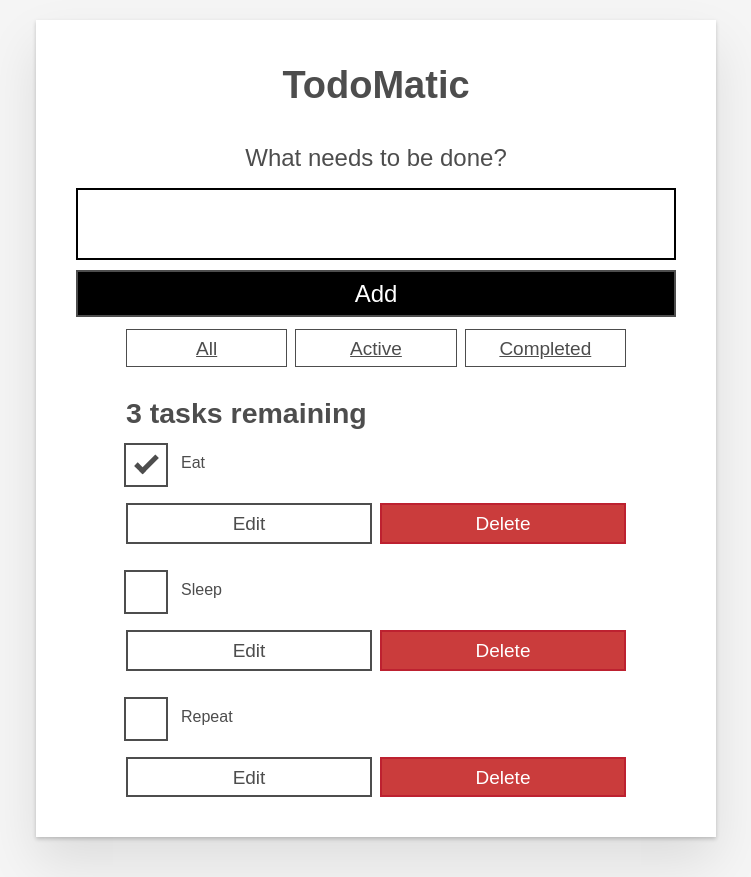
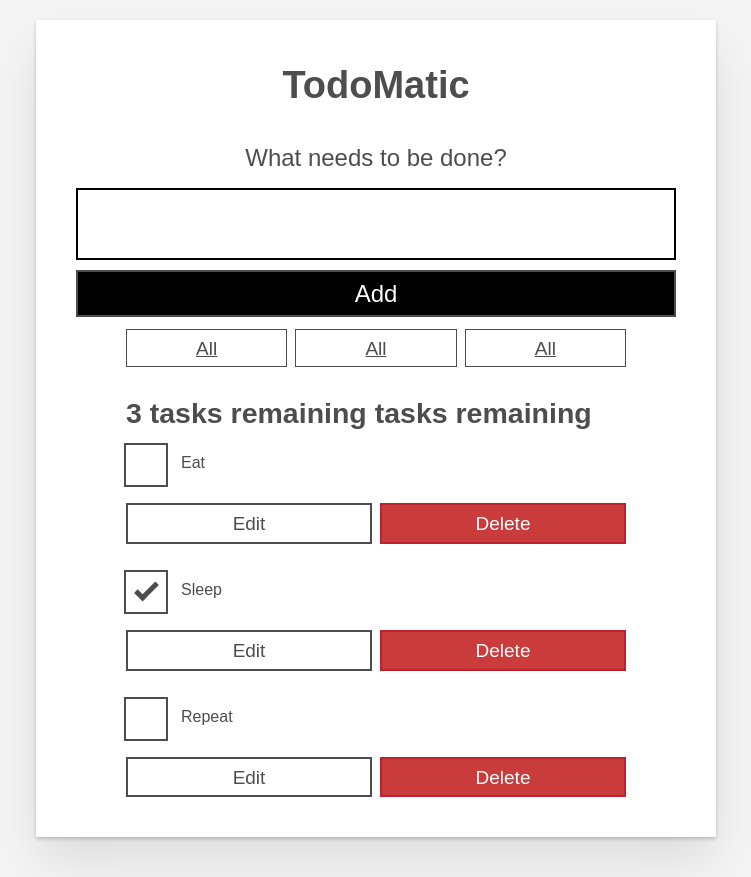
Before and after one commit to raghavkanwal/moz-react-todo, a React (Create React App) app: page / in a window 1280 px wide. Shown: the whole page, without its empty margins (264-1015 px from the left). Built offline with nearby package versions, Linux system fonts and the light colour scheme.

Commit message:
dynamic keys in react using nanoid

```diff
--- a/package.json
+++ b/package.json
@@ -6,6 +6,7 @@
     "@testing-library/jest-dom": "^5.16.4",
     "@testing-library/react": "^13.2.0",
     "@testing-library/user-event": "^13.5.0",
+    "nanoid": "^3.3.4",
     "react": "^18.1.0",
     "react-dom": "^18.1.0",
     "react-scripts": "5.0.1",
--- a/src/App.js
+++ b/src/App.js
@@ -1,91 +1,43 @@
+import React, { useState } from 'react';
+import Todo from "./components/Todo";
+import Form from "./components/Form";
+import FilterButton from "./components/FilterButton";
+import { nanoid } from "nanoid";
+
 function App(props) {
-  const subject = props.subject;
+  function addTask(name) {
+    const newTask = { id: `todo-${nanoid()}`, name: name, completed: false};
+    setTasks([...tasks, newTask]);
+  }
+
+  const [tasks, setTasks] = useState(props.tasks);
+
+  const taskList = tasks.map(task => {
+    return <Todo key={task.id} id={task.id} name={task.name} completed={task.completed} />;
+  });
+
+  const tasksNoun = taskList.length !== 1 ? 'tasks' : 'task';
+  const headingText = `${taskList.length} ${tasksNoun} remaining`;
+
   return (
     <div className="todoapp stack-large">
       <h1>TodoMatic</h1>
-      <form>
-        <h2 className="label-wrapper">
-          <label htmlFor="new-todo-input" className="label__lg">What needs to be done?</label>
-        </h2>
-
-        <input type="text" id="new-todo-input" className="input input__lg" name="text" autoComplete="off"/>
-        <button type="submit" className="btn btn__primary btn__lg">Add</button>
-      </form>
+      <Form addTask={addTask}/>
       <div className="filters btn-group stack-exception">
-        <button type="button" className="btn toggle-btn" aria-pressed="true">
-          <span className="visually-hidden">Show</span>
-          <span> all</span>
-          <span className="visually-hidden"> tasks</span>
-        </button>
-        <button type="button" className="btn toggle-btn" aria-pressed="true">
-          <span className="visually-hidden">Show</span>
-          <span>Active</span>
-          <span className="visually-hidden"> tasks</span>
-        </button>
-        <button type="button" className="btn toggle-btn" aria-pressed="true">
-          <span className="visually-hidden">Show</span>
-          <span>Completed</span>
-          <span className="visually-hidden"> tasks</span>
-        </button>
+        <FilterButton />
+        <FilterButton />
+        <FilterButton />
       </div>
 
       <h2 id="list-heading">
-        3 tasks remaining
+        {headingText} tasks remaining
       </h2>
 
       <ul
-        role="list"
         className="todo-list stack-large stack-exception"
         aria-labelledby="list-heading"
       >
-        <li className="todo stack-small">
-          <div className="c-cb">
-            <input id="todo-0" type="checkbox" defaultChecked={true} />
-            <label className="todo-label" htmlFor="todo-0">
-              Eat
-            </label>
-          </div>
-          <div className="btn-group">
-            <button type="button" className="btn">
-              Edit <span className="visually-hidden">Eat</span>
-            </button>
-            <button type="button" className="btn btn__danger">
-              Delete <span className="visually-hidden">Eat</span>
-            </button>
-          </div>
-        </li>
-        <li className="todo stack-small">
-          <div className="c-cb">
-            <input id="todo-1" type="checkbox" />
-            <label className="todo-label" htmlFor="todo-1">
-              Sleep
-            </label>
-          </div>
-          <div className="btn-group">
-            <button type="button" className="btn">
-              Edit <span className="visually-hidden">Sleep</span>
-            </button>
-            <button type="button" className="btn btn__danger">
-              Delete <span className="visually-hidden">Sleep</span>
-            </button>
-          </div>
-        </li>
-        <li className="todo stack-small">
-          <div className="c-cb">
-            <input id="todo-2" type="checkbox" />
-            <label className="todo-label" htmlFor="todo-2">
-              Repeat
-            </label>
-          </div>
-          <div className="btn-group">
-            <button type="button" className="btn">
-              Edit <span className="visually-hidden">Repeat</span>
-            </button>
-            <button type="button" className="btn btn__danger">
-              Delete <span className="visually-hidden">Repeat</span>
-            </button>
-          </div>
-        </li>
+        {taskList}
       </ul>
     </div>
   );
--- /dev/null
+++ b/src/components/FilterButton.js
@@ -0,0 +1,11 @@
+import React from 'react';
+
+export default function FilterButton() {
+    return (
+        <button type="button" className="btn toggle-btn" aria-pressed="true">
+            <span className="visually-hidden">Show </span>
+            <span>all </span>
+            <span className="visually-hidden"> tasks</span>
+        </button>
+    )
+}
--- /dev/null
+++ b/src/components/Form.js
@@ -0,0 +1,38 @@
+import React, { useState } from "react";
+
+function Form(props) {
+  const [name, setName] = useState("");
+
+  function handleChange(e) {
+    setName(e.target.value);
+  }
+
+  function handleSubmit(e) {
+    e.preventDefault();
+    props.addTask(name);
+    setName("");
+  }
+  return (
+    <form onSubmit={handleSubmit}>
+      <h2 className="label-wrapper">
+        <label htmlFor="new-todo-input" className="label__lg">
+          What needs to be done?
+        </label>
+      </h2>
+      <input
+        type="text"
+        id="new-todo-input"
+        className="input input__lg"
+        name="text"
+        autoComplete="off"
+        value={name}
+        onChange={handleChange}
+      />
+      <button type="submit" className="btn btn__primary btn__lg">
+        Add
+      </button>
+    </form>
+  );
+}
+
+export default Form;
--- /dev/null
+++ b/src/components/Todo.js
@@ -0,0 +1,23 @@
+import React from "react";
+
+export default function Todo(props) {
+    const name = props.name;
+    return (
+        <li className="todo stack-small">
+        <div className="c-cb">
+          <input id="todo-{props.id}" type="checkbox" defaultChecked={props.completed} />
+          <label className="todo-label" htmlFor="todo-0">
+            {name}
+          </label>
+        </div>
+        <div className="btn-group">
+          <button type="button" className="btn">
+            Edit <span className="visually-hidden">{name}</span>
+          </button>
+          <button type="button" className="btn btn__danger">
+            Delete <span className="visually-hidden">{name}</span>
+          </button>
+        </div>
+      </li>
+    );
+}
--- a/src/index.js
+++ b/src/index.js
@@ -3,5 +3,10 @@ import ReactDOMClient from 'react-dom/client';
 import './index.css';
 import App from './App';
 
+const DATA = [
+    { id: "todo-0", name: "Eat", completed: false },
+    { id: "todo-1", name: "Sleep", completed: true },
+    { id: "todo-2", name: "Repeat", completed: false }
+  ];
 const root = ReactDOMClient.createRoot(document.getElementById('root'));
-root.render(<App subject="Clarice" />);
+root.render(<App tasks={DATA} />);
```
Also changed, not shown: 1 other file (tests, documents, lock files or other folders).
